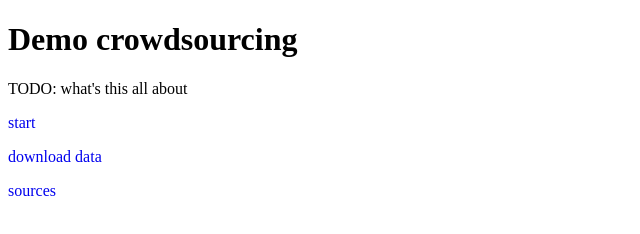
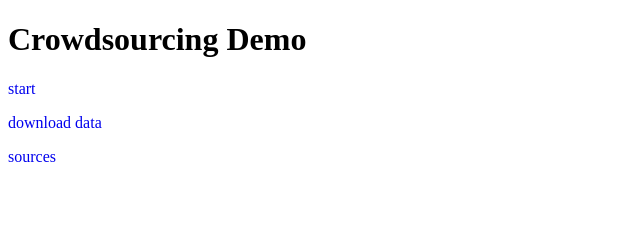
Before and after one commit to pebbe/crowdsourcing, a plain HTML site: page index.html in a window 1280 px wide. Shown: the whole page, without its empty margins (0-640 px from the left). Drawn offline with Linux system fonts and the light colour scheme.

Commit message:
TODO: INSTALL.md, CONFIG.md

```diff
--- a/index.html
+++ b/index.html
@@ -1,17 +1,14 @@
 <!DOCTYPE html>
 <html>
   <head>
-    <title>Demo crowdsourcing</title>
+    <title>Crowdsourcing Demo</title>
     <meta charset="utf-8">
     <meta name="viewport" content="width=device-width, initial-scale=1">
     <link rel="icon" href="favicon.ico" type="image/ico">
     <link rel="stylesheet" href="style.css" type="text/css">
   </head>
   <body>
-    <h1>Demo crowdsourcing</h1>
-
-    TODO: what's this all about
-    <p>
+    <h1>Crowdsourcing Demo</h1>
 
     <a href="bin/">start</a>
     <p>
```
Also changed, not shown: 3 other files.
